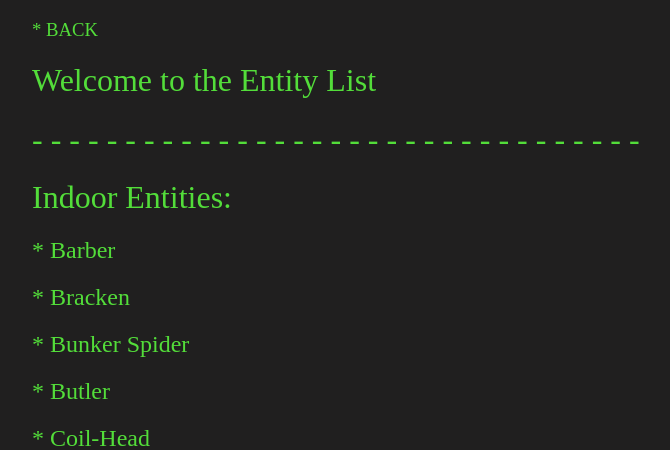
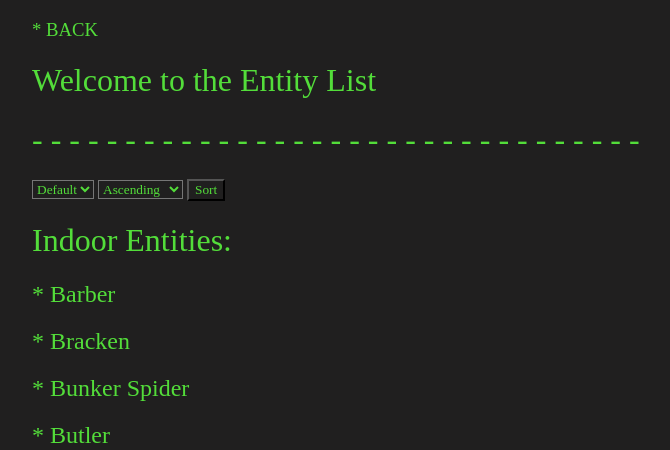
Before and after one commit to 22236bhs/FlaskApp, a Flask app: page /entity in a window 1280 px wide. Shown: the top 450 px of the page, without its empty margins (96-766 px from the left). Run offline with Flask 3, Linux system fonts and the light colour scheme; data comes from the database, SQL or seed files in the repository; both versions use the stored data as it was after the commit; some web fonts are replaced.

Commit message:
added sorting options to entity and tool list. other small tweaks

```diff
--- a/app.py
+++ b/app.py
@@ -1,4 +1,4 @@
-from flask import Flask, render_template
+from flask import Flask, render_template, request
 import sqlite3
 
 app = Flask(__name__)
@@ -16,12 +16,24 @@ def home():
     return render_template("main.html", params=params, title="Home")
 
 
-@app.route("/entity") #Entity list
+@app.route("/entity", methods=['GET', 'POST']) #Entity list
 def entities():
+    sortQueries = {
+        "0": ("Default", ""),
+        "1": ("Danger", "ORDER BY danger"),
+    }
+    sortdir = request.form.get("sortdir")
+    if not sortdir:
+        sortdir = ""
+    sort = request.form.get("sort")
+    if sort:
+        order = sortQueries[sort][1]
+    else:
+        order = sortQueries["0"][1]
     with sqlite3.connect(DATABASE) as db:
         data = db.cursor().execute('''
                                    SELECT id, name, setting
-                                   FROM Entities;''').fetchall()
+                                   FROM Entities''' + " " + order + " " + sortdir + ";").fetchall()
 
     params = []
     for a in range(3):
@@ -31,7 +43,7 @@ def entities():
             "setting": data[i][2]
         } for i in range(len(data)) if data[i][2] == a + 1])
 
-    return render_template("entitylist.html", params=params, title="Entity List")
+    return render_template("entitylist.html", params=params, title="Entity List", sort=sortQueries)
 
 
 @app.route("/entity/<int:id>") #Entity data page
@@ -109,20 +121,37 @@ def moon(id):
     return render_template("moon.html", params=params, title=params["name"])
 
 
-@app.route("/tools") #Tool list
+@app.route("/tools", methods=['GET', 'POST']) #Tool list
 def tools():
+    sortQueries = {
+        "0": ("Default", ""),
+        "1": ("Alphabetical", "ORDER BY name"),
+        "2": ("Price", "ORDER BY price"),
+    }
+    sortdir = request.form.get("sortdir")
+    if not sortdir:
+        sortdir = ""
+    sort = request.form.get("sort")
+    if sort:
+        order = sortQueries[sort][1]
+    else:
+        order = sortQueries["0"][1]
     with sqlite3.connect(DATABASE) as db:
         data = db.cursor().execute('''
-                                   SELECT id, name, upgrade
-                                   FROM Tools;''').fetchall()
+                                   SELECT id, name, upgrade, price
+                                   FROM Tools''' + " " + order + " " + sortdir + ";").fetchall()
+
+
+
     params = []
     for a in range(2):
         params.append([{
             "id": data[i][0],
-            "name": data[i][1]
+            "name": data[i][1],
+            "price": data[i][3]
         } for i in range(len(data)) if data[i][2] == a])
 
-    return render_template("toollist.html", params=params, title="Tool List")
+    return render_template("toollist.html", params=params, title="Tool List", sort=sortQueries)
 
 
 @app.route("/tools/<int:id>") #Tool data page
--- a/static/style.css
+++ b/static/style.css
@@ -27,5 +27,6 @@ cred{
 
 .descriptions{
     border: 1px solid rgb(83, 221, 58);;
-    padding: 10px
+    padding: 10px;
+    width: 40%;
 }
--- a/templates/entity.html
+++ b/templates/entity.html
@@ -9,7 +9,7 @@
 
 {% block content %}
 
-<h2>Danger Rating: {{params["danger"]}}</h2>
+<h2>Danger Rating: {{params["danger"]}}/10</h2>
 {% if params["sp_hp"] == params["mp_hp"] %}
 <h2>
     {% if params["sp_hp"] == -1 %}
--- a/templates/entitylist.html
+++ b/templates/entitylist.html
@@ -8,6 +8,21 @@
 {% endblock %}
 
 {% block content %}
+
+<form action="/entity" method="post">
+    <select name="sort">
+        {% for i in sort %}
+        <option value="{{i}}">{{sort[i][0]}}</option>
+        {% endfor %}
+    </select>
+
+    <select name="sortdir">
+        <option value="ASC">Ascending</option>
+        <option value="DESC">Descending</option>
+    </select>
+
+    <input type="submit" value="Sort">
+</form>
 
 <h1>Indoor Entities:</h1>
 {% for entity in params[0] %}
--- a/templates/main.html
+++ b/templates/main.html
@@ -11,8 +11,8 @@
 
 <a href="{{param[2]}}">
     <h2>{{param[0]}}</h2>
+    <h3>{{param[1]}}</h3>
 </a>
-<a href="{{param[2]}}"><h3>{{param[1]}}</h3></a>
 
 {% endfor %}
 
```
Also changed, not shown: templates/toollist.html (+21 -2 lines), LCdb.db.
